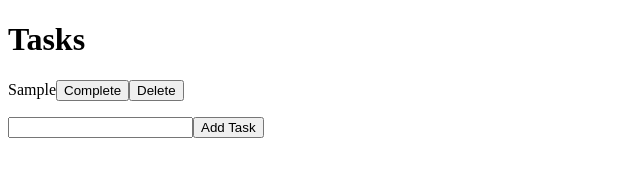
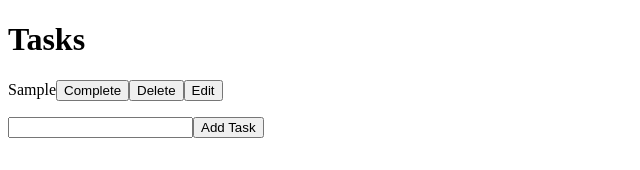
Before and after one commit to denitsadobreva/mini-tasks, a React (Vite) app: page / in a window 1280 px wide. Both pictures are taken after typing "Sample" into the empty fields and a click on the button "Add Task". Shown: the top 170 px of the page, without its empty margins (0-640 px from the left). Built offline with nearby package versions, Linux system fonts and the light colour scheme; no server answers.

Commit message:
handle update

```diff
--- a/src/components/TaskItem.jsx
+++ b/src/components/TaskItem.jsx
@@ -1,10 +1,26 @@
-export default function TaskItem({ task, onToggleComplete, onDelete }) {
+import { useState } from "react";
+export default function TaskItem({ task, onToggleComplete, onDelete, onUpdate }) {
+    const [isEditing, setIsEditing] = useState(false);
+    const [editTitle, setEditTitle] = useState(task.title);
 
+    const handleUpdate = (id, editTitle) => {
+        onUpdate(id, editTitle);
+        setIsEditing(false);
+    }
   return (
     <li>
-      <span style={{ textDecoration: task.completed ? 'line-through' : 'none' }}>{task.title}</span>
-      <button onClick={() => onToggleComplete(task.id)}>{task.completed ? 'Undo' : 'Complete'}</button>
-      <button onClick={() => onDelete(task.id)}>Delete</button>
+        {isEditing ?
+        <div>
+        <input type="text" value={editTitle} onChange={(e) => setEditTitle(e.target.value)} />
+        <button type="submit" onClick={() => handleUpdate(task.id, editTitle)}>Save</button>
+        <button type="submit" onClick={() => setIsEditing(false)}>Cancel</button>
+      </div> :
+        <div><span style={{ textDecoration: task.completed ? 'line-through' : 'none' }}>{task.title}</span>
+        <button onClick={() => onToggleComplete(task.id)}>{task.completed ? 'Undo' : 'Complete'}</button>
+        <button onClick={() => onDelete(task.id)}>Delete</button>
+        <button onClick={() => setIsEditing(true)}>Edit</button></div>
+        }
+
     </li>
   )
 }
--- a/src/components/TaskList.jsx
+++ b/src/components/TaskList.jsx
@@ -1,11 +1,11 @@
 import TaskItem from './TaskItem';
 import styles from "./TaskList.module.css";
 
-export default function TaskList({ tasks, handleToggleComplete, handleDelete }) {
+export default function TaskList({ tasks, handleToggleComplete, handleDelete, handleUpdate }) {
   return (
     <ul className={styles.list}>
       {tasks.map((task) => (
-        <TaskItem key={task.id} task={task} onToggleComplete={() => handleToggleComplete(task.id)} onDelete={() => handleDelete(task.id)} />
+        <TaskItem key={task.id} task={task} onToggleComplete={handleToggleComplete} onDelete={handleDelete} onUpdate={handleUpdate}/>
       ))}
     </ul>
   )
--- a/src/pages/Home.jsx
+++ b/src/pages/Home.jsx
@@ -30,10 +30,15 @@ export default function Home() {
     setTasks(prevTasks => prevTasks.filter(task => task.id !== id))
   }
 
+  const handleUpdate = (id, title) => {
+    setTasks(prevTasks => prevTasks.map(task =>
+        task.id === id ? {...task, title: title} : task));
+  }
+
   return (
     <div>
         <h1>Tasks</h1>
-        <TaskList tasks={tasks} handleToggleComplete={handleToggleComplete} handleDelete={handleDelete} />
+        <TaskList tasks={tasks} handleToggleComplete={handleToggleComplete} handleDelete={handleDelete} handleUpdate={handleUpdate} />
         <AddTaskForm onAddTask={handleAddTask} />
     </div>
   )
```
